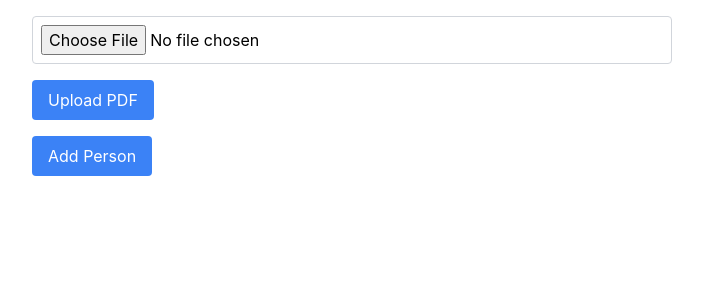
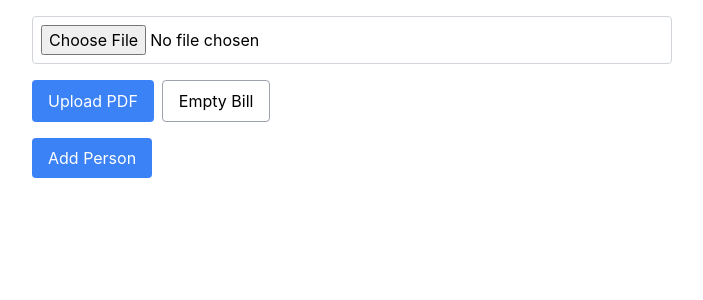
Before and after one commit to aknlite48/Split-Bill, a React (Create React App) app in the folder walmart-bill-frontend/: page / in a window 1280 px wide. Shown: the top 300 px of the page, without its empty margins (288-991 px from the left). Built offline with nearby package versions, Linux system fonts and the light colour scheme.

Commit message:
added empty bill mode

```diff
--- a/walmart-bill-frontend/src/App.js
+++ b/walmart-bill-frontend/src/App.js
@@ -11,9 +11,11 @@ export default function App() {
   const [tax, setTax] = useState(0);
   const [total, setTotal] = useState(0);
   const [uploaded, setUploaded] = useState(false);
+  const [emptyBillMode, setEmptyBillMode] = useState(false);
   const [editingIndex, setEditingIndex] = useState(null);
   const [editValues, setEditValues] = useState({ name: "", price: "" });
   const [splitTax, setSplitTax] = useState(false); // State for tax split selection
+
 
   const handleFileChange = (e) => {
     setFile(e.target.files[0]);
@@ -57,6 +59,15 @@ export default function App() {
       console.error("Upload failed", error);
     }
   };
+
+  const handleEmptyBill = () => {
+    setUploaded(true);
+    setEmptyBillMode(true);
+    setItems([]);
+    setTax(0);
+    setTotal(0);
+  };
+
 
   const togglePayment = (itemIndex, personName) => {
     setPeople((prevPeople) =>
@@ -119,7 +130,10 @@ export default function App() {
       {!uploaded ? (
         <div className="space-y-4">
           <Input type="file" onChange={handleFileChange} />
-          <Button onClick={handleUpload} disabled={!file}>Upload PDF</Button>
+          <div className="flex space-x-2">
+            <Button onClick={handleUpload} disabled={!file}>Upload PDF</Button>
+            <Button onClick={handleEmptyBill} variant="outline">Empty Bill</Button>
+          </div>
           <div><Button onClick={handleAddPerson}>Add Person</Button></div>
           <div className="mt-2">
             {people.map((person, index) => (
```
